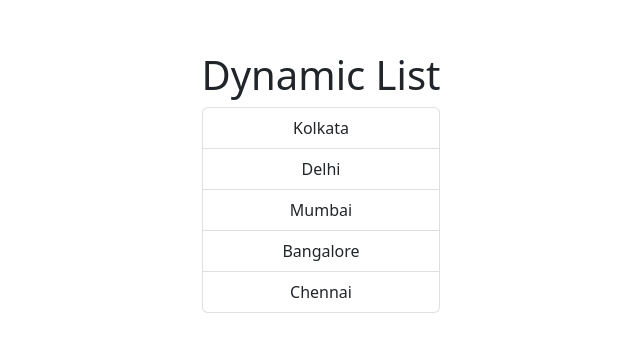
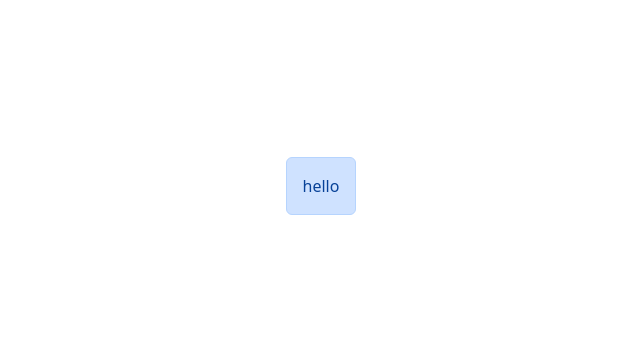
Before and after one commit to Trupti-Kulkarnii334/reactraining, a React (Vite) app in the folder myapp/sampletest/: page / in a window 1280 px wide. Shown: the part 206-558 px from the top of the page, without its empty margins (319-959 px from the left). Built offline with nearby package versions, Linux system fonts and the light colour scheme.

Commit message:
using props in alert

```diff
--- a/myapp/sampletest/src/App.tsx
+++ b/myapp/sampletest/src/App.tsx
@@ -9,10 +9,11 @@ import Footer from "./component/Footer";
 import ListGroup from "./component/ListGroup";
 import NavBar from "./component/NavBar";
 import FavColor from "./component/FavColor";
+import Alert from "./component/Alert";
 function App() {
   return (
     <div>
-      <ListGroup />
+      <Alert text="hello"></Alert>
     </div>
   );
 }
--- /dev/null
+++ b/myapp/sampletest/src/component/Alert.tsx
@@ -0,0 +1,13 @@
+import React from "react";
+interface Props {
+    text: string;
+   }
+const Alert = (props: Props) => {
+  return (
+    <div className="alert alert-primary" role="alert">
+      {props.text}
+    </div>
+  );
+};
+
+export default Alert;
```
Also changed, not shown: myapp/sampletest/src/component/Message.tsx (+7 -10 lines).
